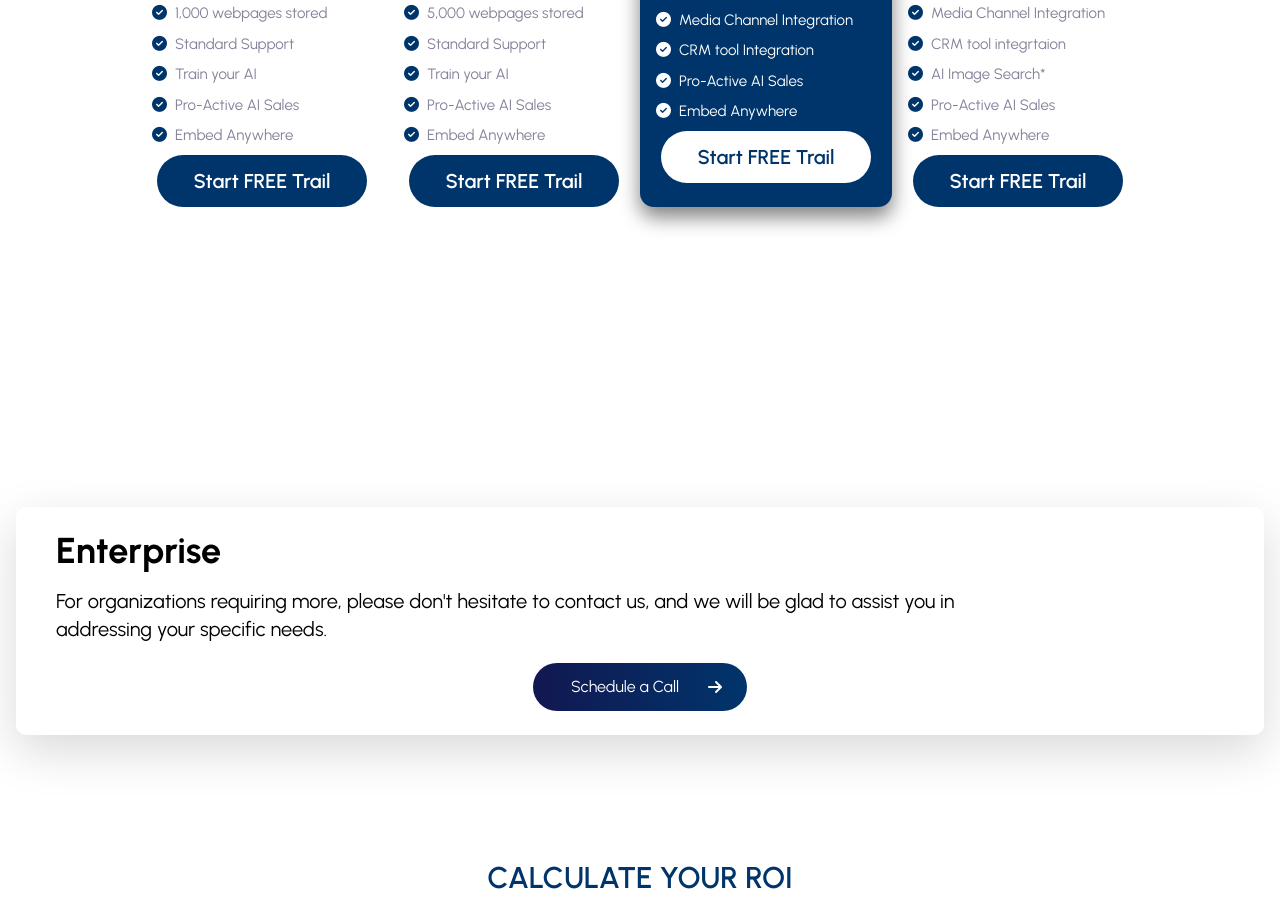
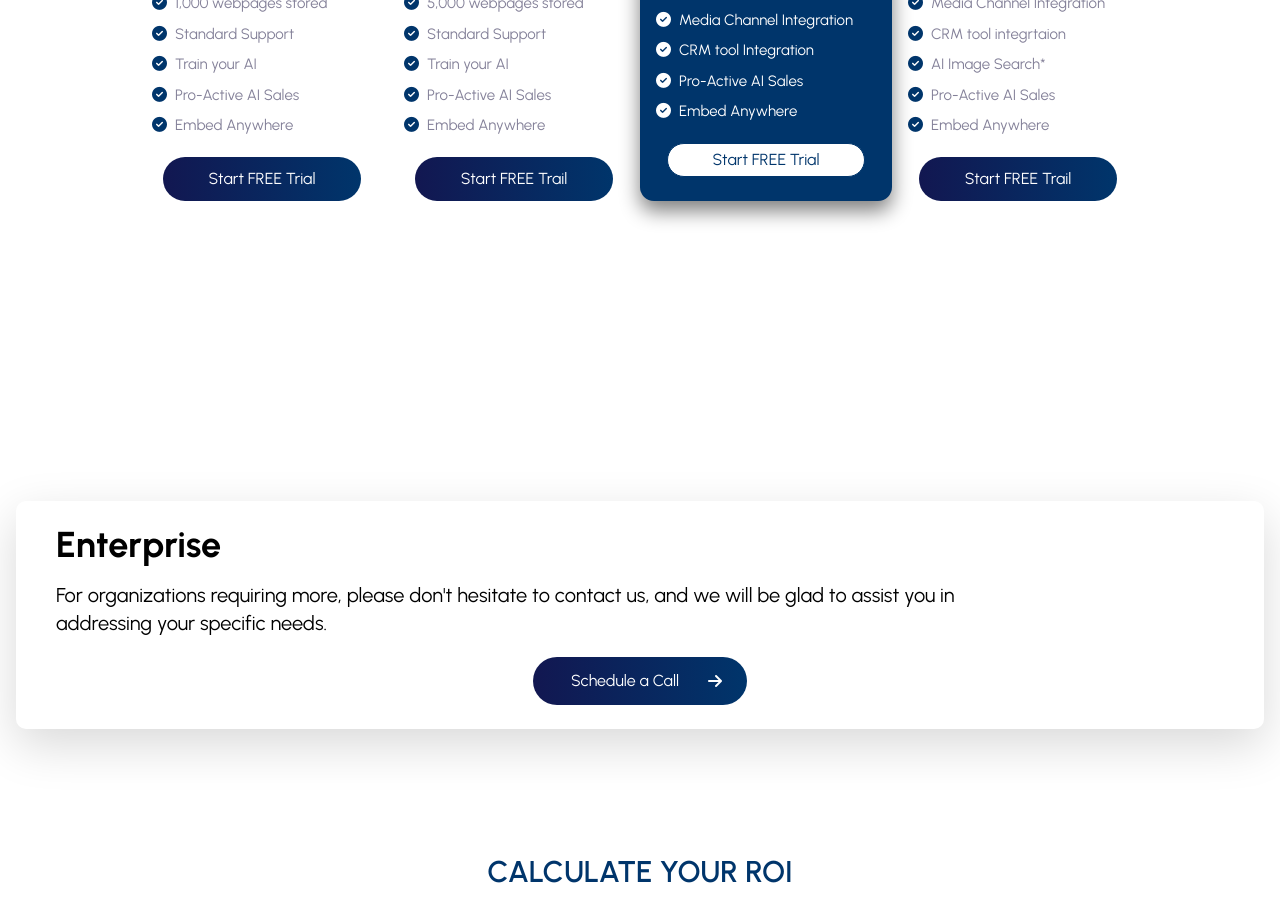
Before and after one commit to spritlesoftware/Smartle-website, a Next.js app: page /pricing in a window 1280 px wide. Shown: the part 1220-2142 px from the top of the page. Built offline with nearby package versions, Linux system fonts and the light colour scheme.

Commit message:
Updated Aboutus and Pricing pages with new button click handlers, modal functionality, and Calendly widget integration.

```diff
--- a/app/aboutus/page.tsx
+++ b/app/aboutus/page.tsx
@@ -44,11 +44,21 @@ const Aboutus = () => {
   const [showCalendly, setShowCalendly] = useState(false);
   const [showsCalendly, setShowsCalendly] = useState(false);
 
+
+
   const handleButtonClick = () => {
     setShowCalendly(true);
   };
   const handleButtonClicks = () => {
     setShowsCalendly(true);
+    // Disable scrolling on the body when the modal is open
+    document.body.style.overflow = 'hidden';
+  };
+
+  const handleCloseModal = () => {
+    setShowsCalendly(false);
+    // Enable scrolling on the body when the modal is closed
+    document.body.style.overflow = 'auto';
   };
   return (
     <div>
@@ -266,15 +276,28 @@ const Aboutus = () => {
                 Let us show you a quick DEMO tailored to your store. You’ll be
                 impressed.
               </p>
-              <div className="flex justify-center">
-              <button
-        className="w-70 inline-block align-middle text-center select-none border font-normal whitespace-no-wrap rounded py-1 px-3 leading-normal no-underline btn-dark-blue btn-rounded mt-4"
+              <div className="flex items-center justify-center h-screen">
+      <button
+        className="inline-block text-center select-none border font-normal whitespace-no-wrap rounded py-1 px-3 leading-normal no-underline btn-dark-blue btn-rounded mt-4"
         onClick={handleButtonClicks}
       >
         Schedule Demo
       </button>
-      {showsCalendly && <InlineWidget url="https://calendly.com/prabhu-m-spritle/smartle-ai-demo?month=2024-03" />}
-              </div>
+
+      {showsCalendly && (
+        <div className="fixed inset-0 flex items-center justify-center z-50 bg-gray-800 bg-opacity-50">
+          <div className="relative bg-white rounded-lg shadow-lg p-8 w-11/12 max-w-4xl">
+            <button
+              className="absolute top-2 right-2 text-gray-500 hover:text-gray-700"
+              onClick={handleCloseModal}
+            >
+              &#10005; {/* X button */}
+            </button>
+            <InlineWidget url="https://calendly.com/prabhu-m-spritle/smartle-ai-demo?month=2024-03" />
+          </div>
+        </div>
+      )}
+    </div>
             </div>
             <div
               className="lg:w-1/2 pr-4 pl-4 hidden lg:block"
--- a/app/pricing/page.jsx
+++ b/app/pricing/page.jsx
@@ -4,19 +4,40 @@ import React, {useState, useEffect } from "react";
 import { InlineWidget } from "react-calendly";
 const Pricing = () => {
   const [showCalendly, setShowCalendly] = useState(false);
+  const [showsCalendly, setShowsCalendly] = useState(false);
+  const [isCalendlyVisible, setCalendlyVisibility] = useState(false);
+  const [isVisible, setIsVisible] = useState(false);
+  const [isVisibleCal, setIsVisibleCal] = useState(false);
+  const [isVisibleTrial, setIsVisibleTrial] = useState(false);
+  const [showWidget, setShowWidget] = useState(false);
+
+  const handleClicks = () => {
+    setShowWidget(true);
+  };
+
+  const handleTrialButtonClick = () => {
+    setIsVisibleTrial(true);
+  };
+
+  const handlesClick = () => {
+    setIsVisibleCal(true);
+  };
+
 
   const handleButtonClick = () => {
     setShowCalendly(true);
   };
-  const [showsCalendly, setShowsCalendly] = useState(false);
 
   const handleButtonClicks = () => {
     setShowCalendly(true);
   };
-  const [isCalendlyVisible, setCalendlyVisibility] = useState(false);
 
   const handlesButtonClick = () => {
     setCalendlyVisibility(true);
+  };
+
+    const handleClick = () => {
+    setIsVisible(true);
   };
   useEffect(() => {
     function btnClick(e) {
@@ -128,18 +149,14 @@ const Pricing = () => {
       </li> */}
             </ul>
             <div className="text-center">
-              {/* <button
+            <button
         className="relative flex-grow max-w-full flex-1 px-4 inline-block align-middle text-center select-none border font-normal whitespace-no-wrap rounded py-1 px-3 leading-normal no-underline btn-dark-blue btn-rounded mt-3 w-90"
-                onclick="Calendly.initPopupWidget({url: 'https://calendly.com/prabhu-m-spritle/smartle-ai-demo?month=2024-03'}); return false;"
+        onClick={handleClick}
       >
-                Start FREE Trail
-              </button> */}
-               <button
-              className="text-sm md:text-xl font-semibold hover:shadow-xl text-white  px-6 md:py-3 md:px-9 rounded-full hover:bg-hoblue"
-              style={{ backgroundColor: "#00356b" }}
-            >
-              Start FREE Trail
+        Start FREE Trial
       </button>
+      {isVisible && <InlineWidget url="https://calendly.com/prabhu-m-spritle/smartle-ai-demo?month=2024-03" />}
+
               {/* <button
         type="button"
         class="inline-block align-middle text-center select-none border font-normal whitespace-no-wrap rounded py-1 px-3 leading-normal no-underline  btn-dark-rounded bg-blue mt-3"
@@ -193,18 +210,13 @@ const Pricing = () => {
       </li> */}
             </ul>
             <div className="text-center">
-              {/* <button
+            <button
         className="relative flex-grow max-w-full flex-1 px-4 inline-block align-middle text-center select-none border font-normal whitespace-no-wrap rounded py-1 px-3 leading-normal no-underline btn-dark-blue btn-rounded mt-3 w-90"
-                onclick="Calendly.initPopupWidget({url: 'https://calendly.com/prabhu-m-spritle/smartle-ai-demo?month=2024-03'}); return false;"
-              >
-                Start FREE Trail
-              </button> */}
-              <button
-              className="text-sm md:text-xl font-semibold hover:shadow-xl text-white  px-6 md:py-3 md:px-9 rounded-full hover:bg-hoblue"
-              style={{ backgroundColor: "#00356b" }}
+        onClick={handlesClick}
       >
         Start FREE Trail
       </button>
+      {isVisibleCal && <InlineWidget url="https://calendly.com/prabhu-m-spritle/smartle-ai-demo?month=2024-03" />}
               {/* <button
         type="button"
         class="inline-block align-middle text-center select-none border font-normal whitespace-no-wrap rounded py-1 px-3 leading-normal no-underline  btn-dark-rounded bg-blue mt-3"
@@ -267,19 +279,14 @@ const Pricing = () => {
               </li>
             </ul>
             <div className="text-center">
-              {/* <button
+            <button
         type="button"
         className="inline-block align-middle text-center select-none border font-normal whitespace-no-wrap rounded py-1 px-3 leading-normal no-underline  btn-dark-rounded txt-blue but-white mt-3"
-                onclick="Calendly.initPopupWidget({url: 'https://calendly.com/prabhu-m-spritle/smartle-ai-demo?month=2024-03'}); return false;"
+        onClick={handleTrialButtonClick}
       >
         Start FREE Trial
-              </button> */}
-              <button
-              className="text-sm md:text-xl font-semibold hover:shadow-xl text-white  px-6 md:py-3 md:px-9 rounded-full hover:bg-hoblue"
-              style={{ backgroundColor: "#ffff", color:"#00356b" }}
-            >
-              Start FREE Trail
       </button>
+      {isVisibleTrial && <InlineWidget url="https://calendly.com/prabhu-m-spritle/smartle-ai-demo?month=2024-03" />}
             </div>
           </div>
           <div className="lg:w-1/4 pr-4 pl-4 mb-4 lg:mb-0 ps-4">
@@ -344,18 +351,13 @@ const Pricing = () => {
       </li> */}
             </ul>
             <div className="text-center">
-              {/* <button
+            <button
         className="relative flex-grow max-w-full flex-1 px-4 inline-block align-middle text-center select-none border font-normal whitespace-no-wrap rounded py-1 px-3 leading-normal no-underline btn-dark-blue btn-rounded mt-3 w-90"
-                onclick="Calendly.initPopupWidget({url: 'https://calendly.com/prabhu-m-spritle/smartle-ai-demo?month=2024-03'}); return false;"
-              >
-                Start FREE Trail
-              </button> */}
-              <button
-              className="text-sm md:text-xl font-semibold hover:shadow-xl text-white  px-6 md:py-3 md:px-9 rounded-full hover:bg-hoblue"
-              style={{ backgroundColor: "#00356b" }}
+        onClick={handleClicks}
       >
         Start FREE Trail
       </button>
+      {showWidget && <InlineWidget url="https://calendly.com/prabhu-m-spritle/smartle-ai-demo?month=2024-03" />}
               {/* <button
         type="button"
         class="inline-block align-middle text-center select-none border font-normal whitespace-no-wrap rounded py-1 px-3 leading-normal no-underline  btn-dark-rounded bg-blue mt-3"
```
Lines whose indentation alone changed are shown as unchanged.
